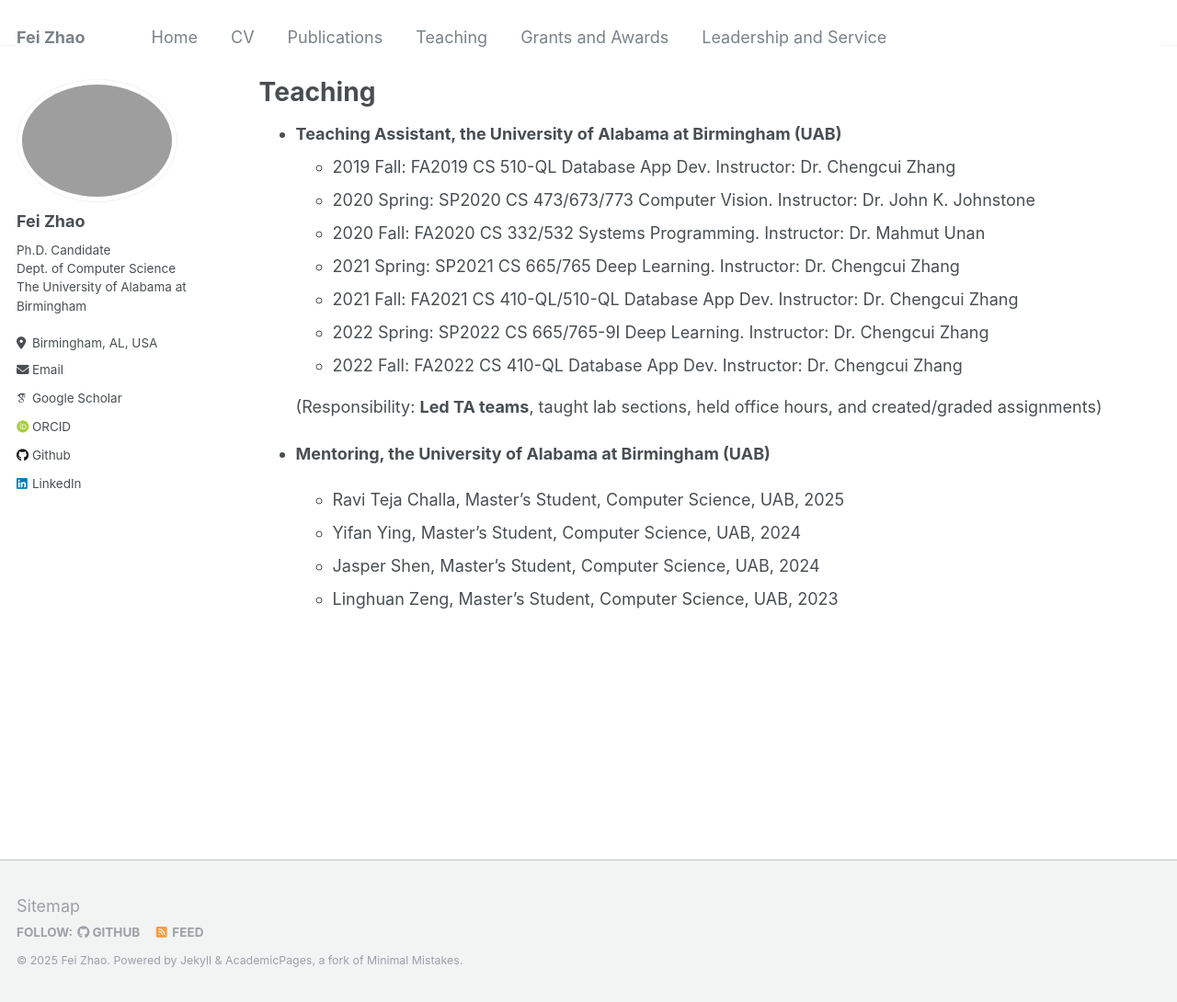
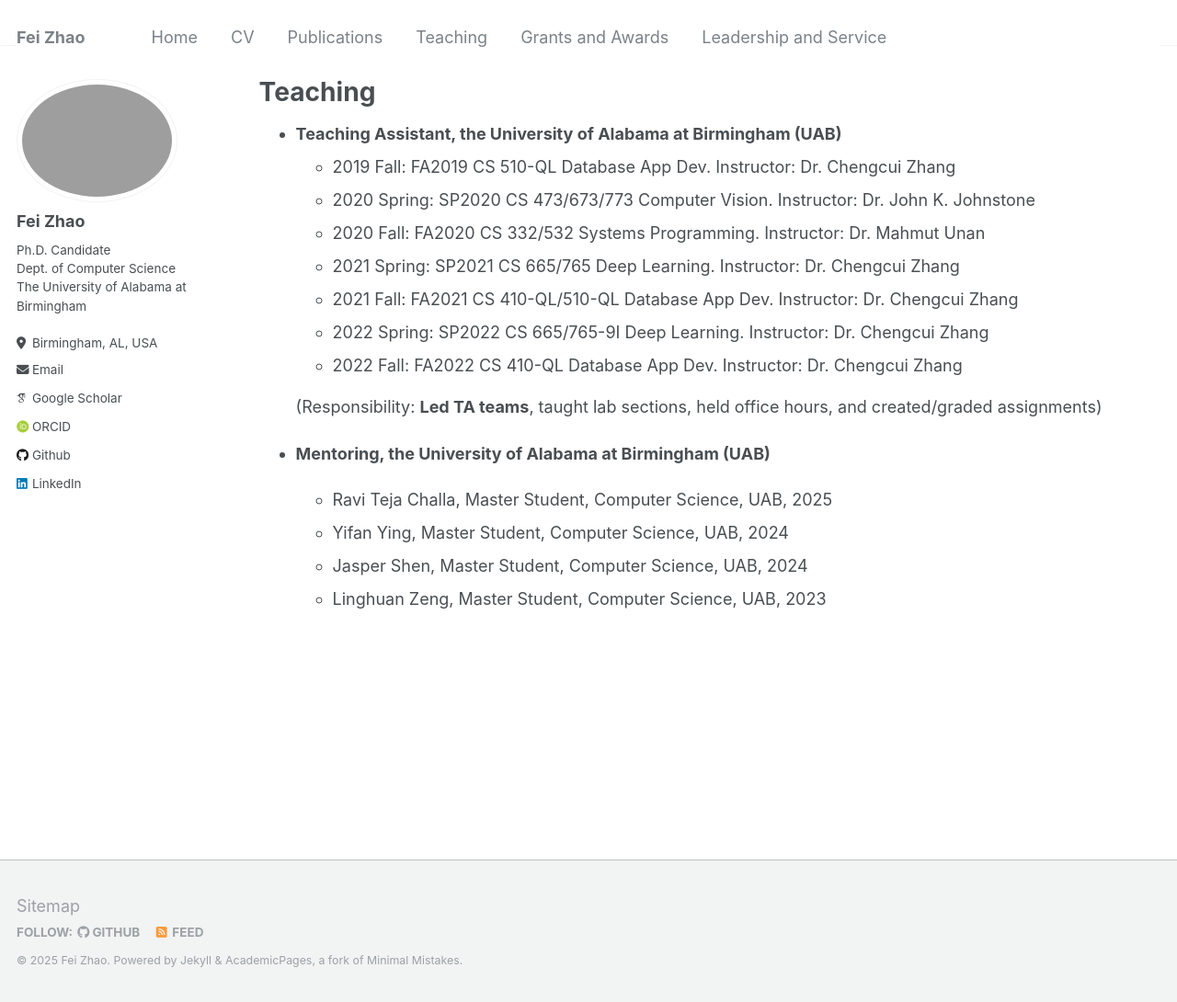
Before and after one commit to feizhao19/feizhao19.github.io, a Jekyll site: the page built from _pages/teaching.md, in a window 1280 px wide and 1090 px high. Shown: the whole window at 92% size. Built offline with Jekyll 4.4.1, drawn with Linux system fonts in a browser that asks for light colours; some web fonts are replaced.

```diff
--- a/_pages/teaching.md
+++ b/_pages/teaching.md
@@ -22,7 +22,7 @@ author_profile: true
 * **Mentoring, the University of Alabama at Birmingham (UAB)**
 <!-- ====== -->
 
-	*	Ravi Teja Challa, Master’s Student, Computer Science, UAB, 2025
-	*	Yifan Ying, Master’s Student, Computer Science, UAB, 2024
-	*	Jasper Shen, Master’s Student, Computer Science, UAB, 2024
-	*	Linghuan Zeng, Master’s Student, Computer Science, UAB, 2023
+	*	Ravi Teja Challa, Master Student, Computer Science, UAB, 2025
+	*	Yifan Ying, Master Student, Computer Science, UAB, 2024
+	*	Jasper Shen, Master Student, Computer Science, UAB, 2024
+	*	Linghuan Zeng, Master Student, Computer Science, UAB, 2023
```
